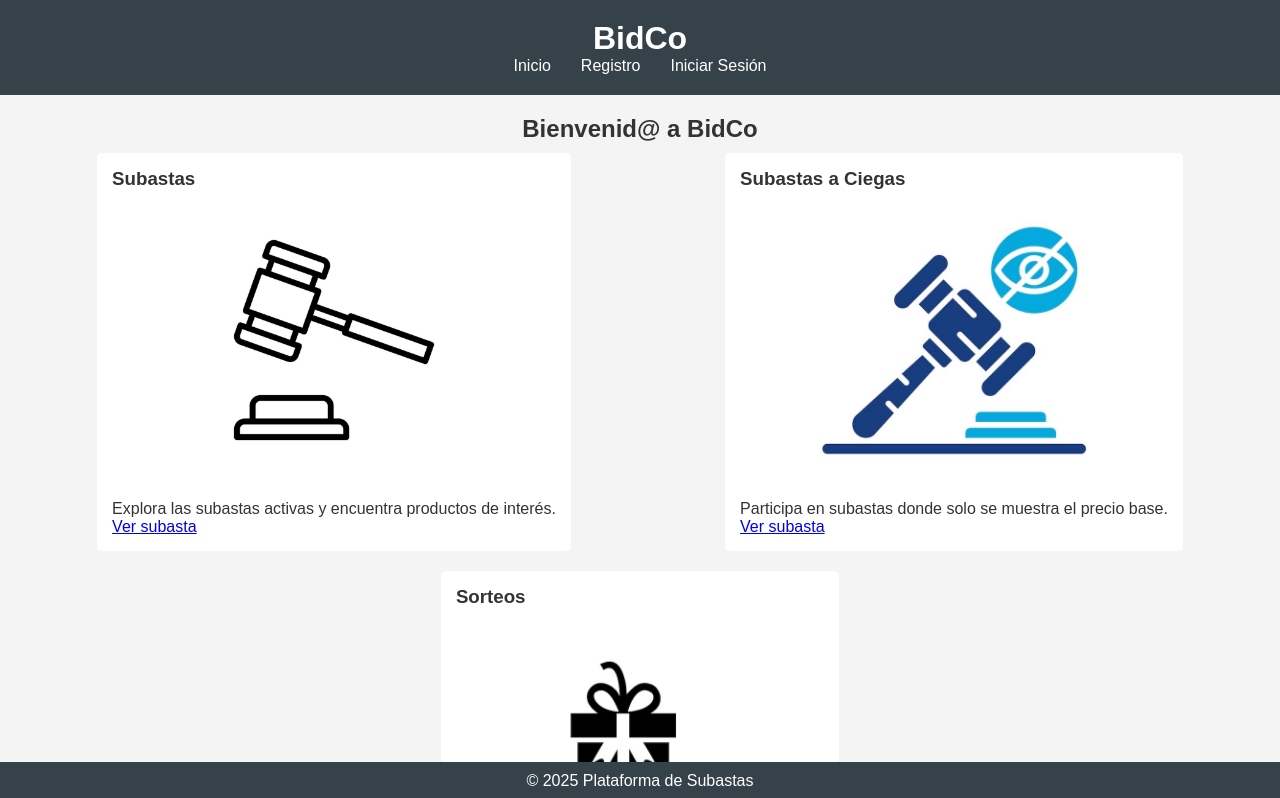
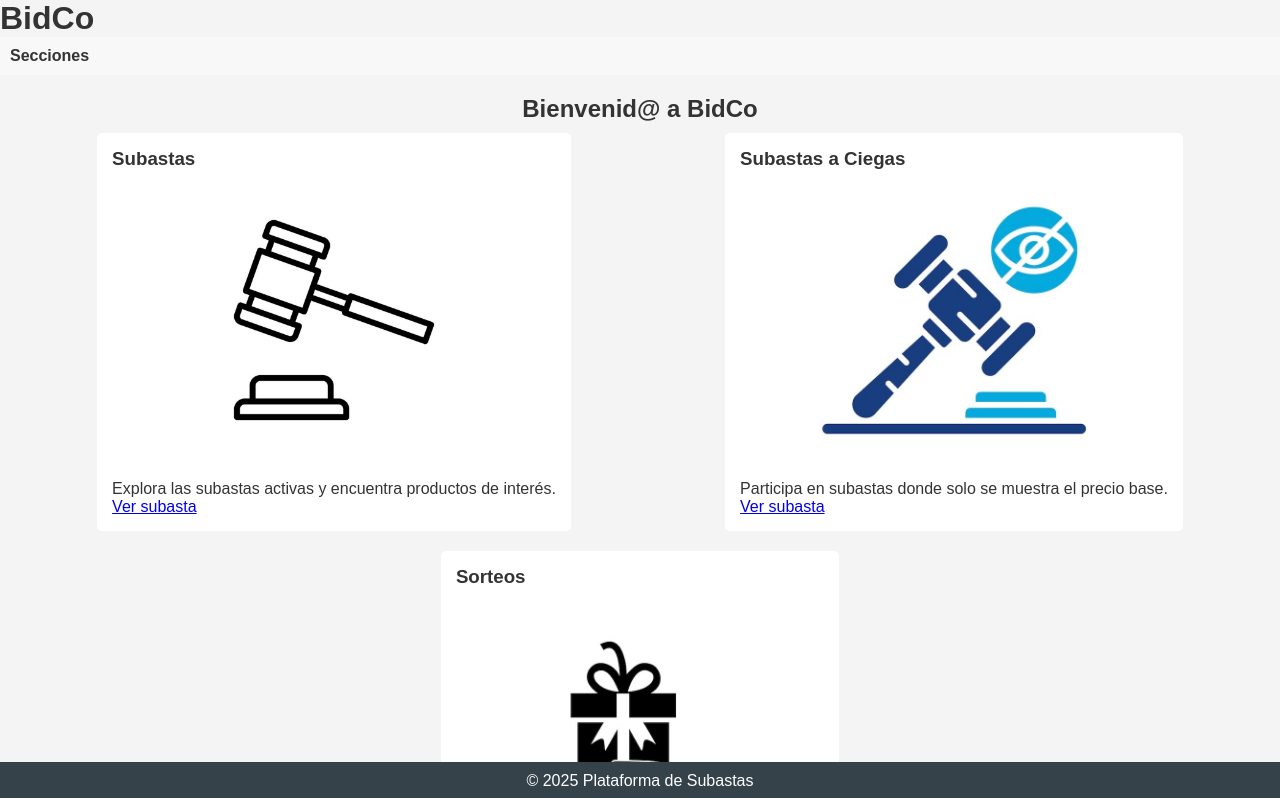
Before and after one commit to Ivanlaguna511/BidCo, an Angular app: page /home in a window 1280 px wide. Shown: the top 798 px of the page. Built offline with nearby package versions, Linux system fonts and the light colour scheme.

Commit message:
desplegabke en la cabecera

```diff
--- a/src/app/header/header.component.css
+++ b/src/app/header/header.component.css
@@ -0,0 +1,53 @@
+#logo {
+    text-align: left;
+    margin:0;
+    padding:0;
+}
+
+nav {
+    display: flex;
+    align-items: center;
+    background-color: #f8f8f8;
+    padding: 10px;
+  }
+
+nav a {
+    margin-right: 15px;
+    text-decoration: none;
+    color: #333;
+  }
+
+  .dropdown {
+    position: relative;
+    cursor: pointer;
+  }
+
+  .dropbtn {
+    font-weight: bold;
+  }
+
+  .dropdown-content {
+    display: none;
+    position: absolute;
+    top: 100%;
+    left: 0;
+    background-color: #fff;
+    box-shadow: 0px 8px 16px rgba(0,0,0,0.2);
+    min-width: 160px;
+    z-index: 1;
+  }
+
+  .dropdown-content a {
+    display: block;
+    padding: 12px 16px;
+    color: #333;
+    text-decoration: none;
+  }
+
+  .dropdown-content a:hover {
+    background-color: #f1f1f1;
+  }
+
+  .show {
+    display: block;
+  }
--- a/src/app/header/header.component.html
+++ b/src/app/header/header.component.html
@@ -1,11 +1,27 @@
 
 <header>
-    <h1>BidCo</h1>
+    <div id="Logo">
+        <h1>BidCo</h1>
+    </div>
+    <div id="desplegable">
+        <nav>
+        <div class="dropdown" (click)="toggleDropdown()" (mouseleave)="closeDropdown()">
+            <span class="dropbtn">Secciones</span>
+            <div class="dropdown-content" [class.show]="dropdownOpen">
+                <a routerLink="/product">Subastas</a>
+                <a routerLink="/product">Subastas a Ciegas</a>
+                <a routerLink="/product">Sorteos</a>
+            </div>
+        </div>
+        </nav>
+
+    </div>
+    <!--
     <nav>
         <ul>
             <li><a routerLink="/home">Inicio</a></li>
             <li><a routerLink="/register">Registro</a></li>
             <li><a routerLink="/login">Iniciar Sesión</a></li>
         </ul>
-    </nav>
+    </nav>-->
 </header>
--- a/src/app/header/header.component.ts
+++ b/src/app/header/header.component.ts
@@ -1,11 +1,22 @@
 import { Component } from '@angular/core';
+import { RouterLink } from '@angular/router';
+
 
 @Component({
   selector: 'app-header',
-  imports: [],
+  imports: [RouterLink],
   templateUrl: './header.component.html',
   styleUrl: './header.component.css'
 })
+
 export class HeaderComponent {
+    dropdownOpen = false;
 
+    toggleDropdown() {
+        this.dropdownOpen = !this.dropdownOpen;
+    }
+
+    closeDropdown() {
+        this.dropdownOpen = false;
+    }
 }
--- a/src/styles.css
+++ b/src/styles.css
@@ -10,28 +10,6 @@
     background: #f4f4f4;
     color: #333;
     padding-bottom: 60px; /* Evita solapamiento con el footer */
-  }
-
-  /* Encabezado y navegación */
-  header {
-    background: #35424a;
-    color: #fff;
-    padding: 20px;
-    text-align: center;
-  }
-
-  header nav ul {
-    list-style: none;
-  }
-
-  header nav ul li {
-    display: inline;
-    margin: 0 15px;
-  }
-
-  header nav ul li a {
-    color: #fff;
-    text-decoration: none;
   }
 
   /* Contenido principal */
```
